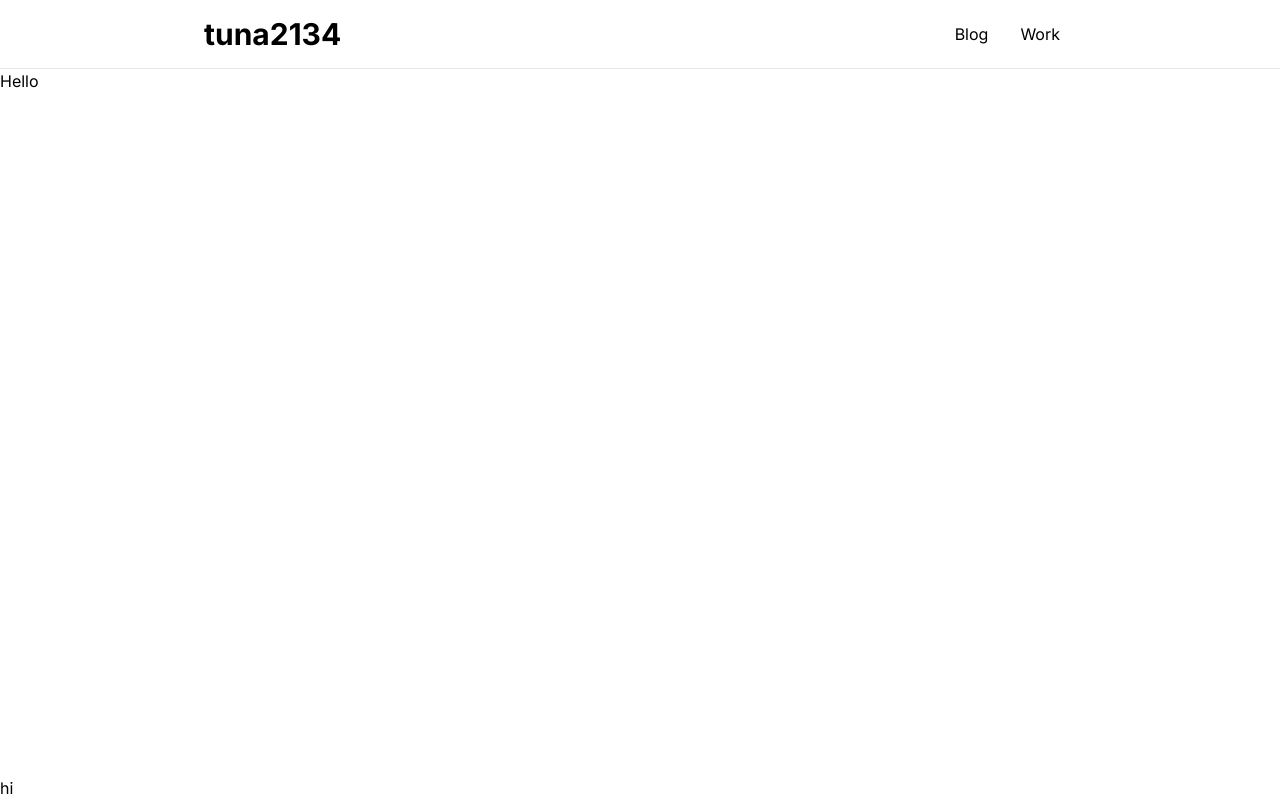
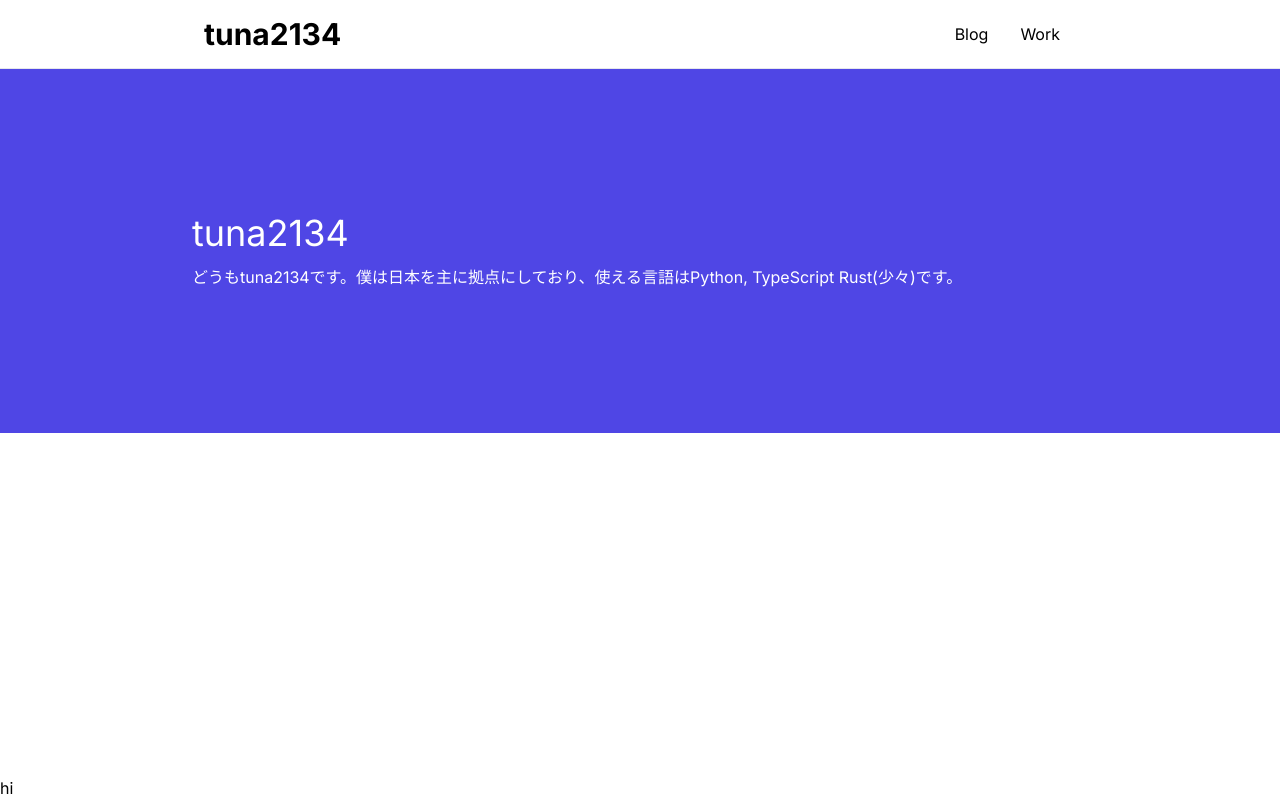
Before and after one commit to tuna2134-archive/website, a Next.js app: page / in a window 1280 px wide. Built offline with nearby package versions, Linux system fonts and the light colour scheme.

Commit message:
add: すこしかっこよく

```diff
--- a/src/app/page.tsx
+++ b/src/app/page.tsx
@@ -2,6 +2,15 @@ import Image from 'next/image'
 
 export default function Home() {
   return (
-    <p>Hello</p>
+    <main>
+      <div className="w-full bg-indigo-600">
+        <div className="max-w-4xl mx-auto py-36 px-2 md:px-0 space-y-3 text-white">
+          <h2 className="text-4xl">tuna2134</h2>
+          <p>
+            どうもtuna2134です。僕は日本を主に拠点にしており、使える言語はPython, TypeScript Rust(少々)です。
+          </p>
+        </div>
+      </div>
+    </main>
   )
 }
```
